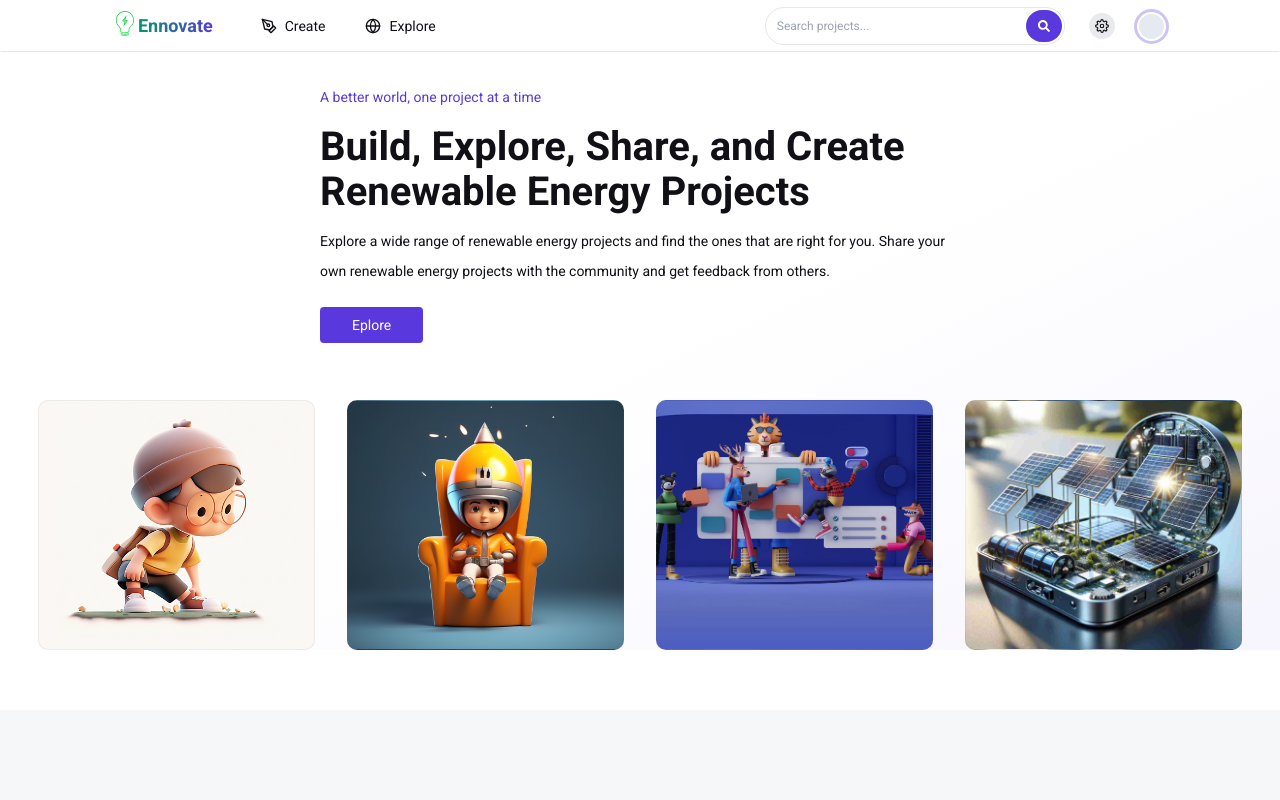
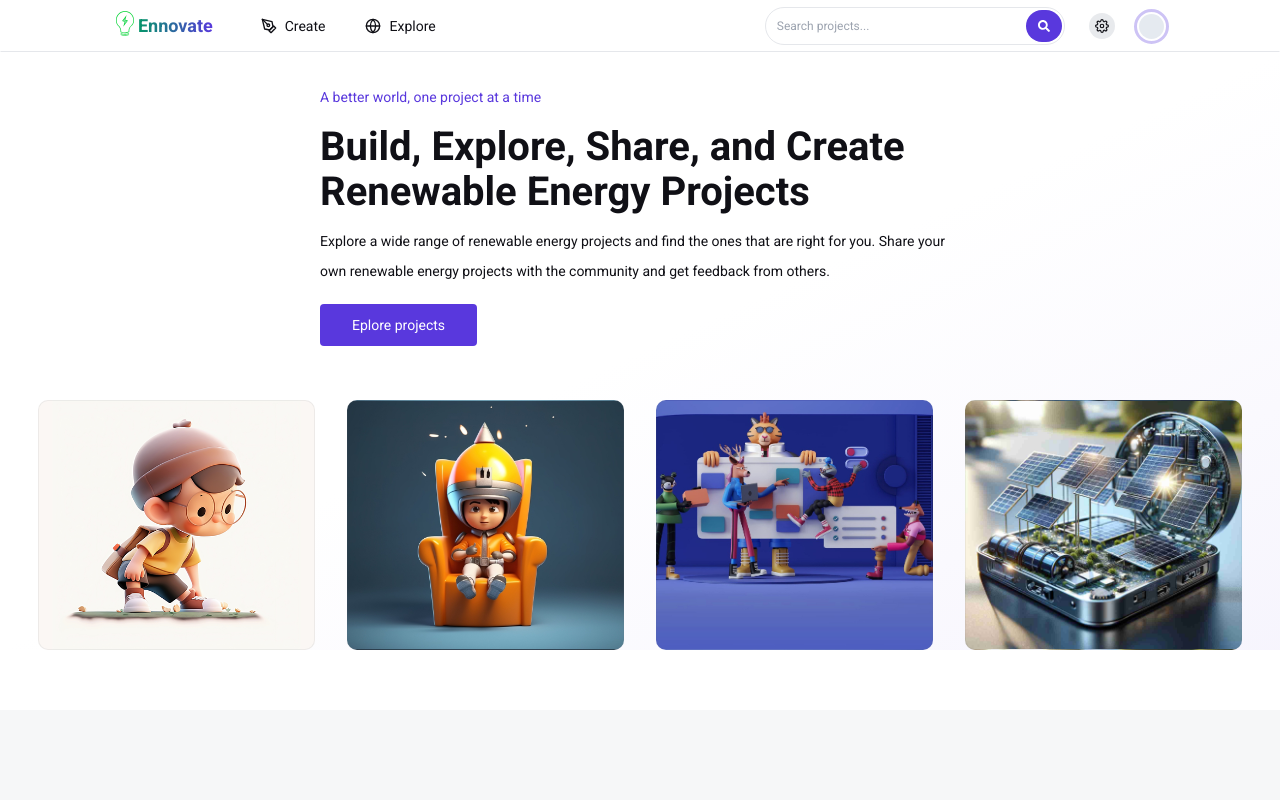
Before and after one commit to abel-otegbola/Ennovate, a React (Vite) app: page / in a window 1280 px wide. Shown: the top 800 px of the page. Built offline with nearby package versions, Linux system fonts and the light colour scheme; no server answers; the database is empty.

Commit message:
fix: home button height and text

```diff
--- a/src/components/button/button.tsx
+++ b/src/components/button/button.tsx
@@ -4,7 +4,7 @@ interface buttonProps {
 }
 
 function Button({ text, link }: buttonProps) {
-    const innerStyle: string = `px-8 py-[10px] rounded bg-purple hover:bg-purple/[0.8] text-white`
+    const innerStyle: string = `px-8 py-[13px] rounded bg-purple hover:bg-purple/[0.8] text-white`
 
     return (
         <button>
--- a/src/pages/home/home.tsx
+++ b/src/pages/home/home.tsx
@@ -36,7 +36,7 @@ function Home()  {
                     <h1 className="py-3 md:text-[40px] font-bold md:leading-[45px] leading-[40px] text-[35px] animate-zoom-in">Build, Explore, Share, and Create Renewable Energy Projects</h1>
                     <p className="pb-6 animate-zoom-in">Explore a wide range of renewable energy projects and find the ones that are right for you. Share your own renewable energy projects with the community and get feedback from others.</p>
                     <div className="md:w-[75%] animate-zoom-in">
-                        <Button text="Eplore" link="/explore" />
+                        <Button text="Eplore projects" link="/explore" />
                     </div>
                 </div>
 
```
